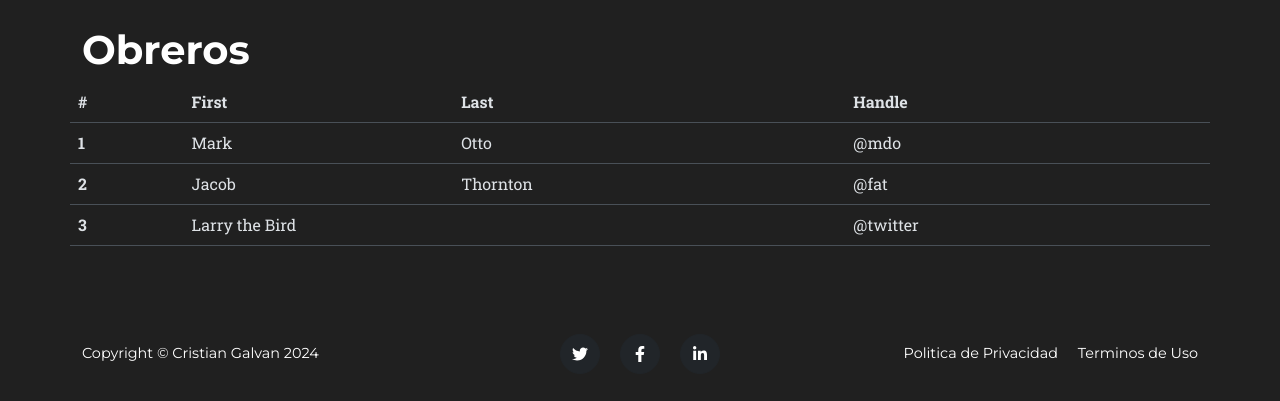
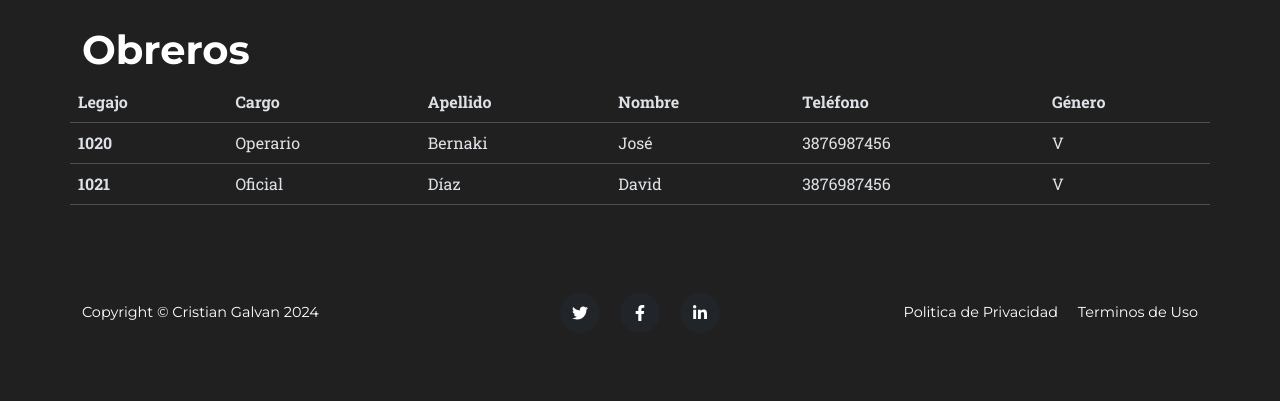
Before and after one commit to gerardorosales2222/epp, a Django app: template app1/templates/obreros.html in a window 1280 px wide. Shown: the part 94-495 px from the top of the page. Run offline with Django 5.2, Linux system fonts and the light colour scheme; the template is opened without the code that fills it: values that come from a table or form of the project are taken from there, others are empty; data comes from the database, SQL or seed files in the repository; both versions use the stored data as it was after the commit; some libraries are stand-ins or nearby versions.

Commit message:
version 18 junio

```diff
--- a/app1/admin.py
+++ b/app1/admin.py
@@ -2,7 +2,7 @@ from django.contrib import admin
 from .models import *
 
 admin.site.register(tipo_cargo)
-admin.site.register(obrero)
+admin.site.register(obreros)
 admin.site.register(material_de_epp)
 admin.site.register(epp)
 admin.site.register(tipo_supervisor)
--- a/app1/models.py
+++ b/app1/models.py
@@ -10,7 +10,7 @@ class tipo_cargo(models.Model):
         verbose_name = 'tipo_cargo'
         verbose_name_plural = 'Tipos de Cargos'
 
-class obrero(models.Model):
+class obreros(models.Model):
     legajo = models.CharField(max_length=4, null=False, verbose_name='Legajo')
     cargo = models.ForeignKey(tipo_cargo, on_delete=models.CASCADE, blank=True, null=True)
     dni = models.CharField(max_length=8, null=False, verbose_name='DNI')
@@ -20,7 +20,7 @@ class obrero(models.Model):
     géneros = [('V', 'Varón'),('M', 'Mujer'),]
     género = models.CharField(max_length=1, choices=géneros)
     def __str__(self):
-        return '%s %s  %s'%(self.legajo, self.apellido, self.nombre)
+        return '%s %s'%(self.apellido, self.nombre)
     class Meta:
         db_table = 'obrero'
         verbose_name = 'obrero'
@@ -62,7 +62,7 @@ class material_de_epp(models.Model):
         verbose_name_plural = 'Materiales'
 
 class epp(models.Model):
-    nombre_epp = models.CharField(max_length=20, null=False, verbose_name='nombre_EPP')
+    nombre_epp = models.CharField(max_length=40, null=False, verbose_name='nombre_EPP')
     material = models.ForeignKey(material_de_epp, on_delete=models.CASCADE, blank=True, null=True)
     stock = models.PositiveIntegerField(default=100)
     def __str__(self):
@@ -74,7 +74,7 @@ class epp(models.Model):
 
 class orden_de_retiro(models.Model):
     codigo = models.PositiveIntegerField()
-    obrero = models.ForeignKey(obrero, on_delete=models.CASCADE, blank=True, null=True)
+    obrero = models.ForeignKey(obreros, on_delete=models.CASCADE, blank=True, null=True)
     epp = models.ForeignKey(epp, on_delete=models.CASCADE, blank=True, null=True)
     supervisor = models.ForeignKey(supervisor, on_delete=models.CASCADE, blank=True, null=True)
     retirado = models.BooleanField(default=False)
--- a/app1/templates/obreros.html
+++ b/app1/templates/obreros.html
@@ -10,33 +10,28 @@
       <h1>Obreros</h1>
       <table class="table">
         <thead>
-          <tr>
-            <th scope="col">#</th>
-            <th scope="col">First</th>
-            <th scope="col">Last</th>
-            <th scope="col">Handle</th>
-          </tr>
+        <tr>
+            <th scope="col">Legajo</th>
+            <th scope="col">Cargo</th>
+            <th scope="col">Apellido</th>
+            <th scope="col">Nombre</th>
+            <th scope="col">Teléfono</th>
+            <th scope="col">Género</th>
+        </tr>
         </thead>
         <tbody>
-          <tr>
-            <th scope="row">1</th>
-            <td>Mark</td>
-            <td>Otto</td>
-            <td>@mdo</td>
-          </tr>
-          <tr>
-            <th scope="row">2</th>
-            <td>Jacob</td>
-            <td>Thornton</td>
-            <td>@fat</td>
-          </tr>
-          <tr>
-            <th scope="row">3</th>
-            <td colspan="2">Larry the Bird</td>
-            <td>@twitter</td>
-          </tr>
+        {% for o in obreros %}
+        <tr>
+            <th scope="row">{{o.legajo}}</th>
+            <td>{{o.cargo}}</td>
+            <td>{{o.apellido}}</td>
+            <td>{{o.nombre}}</td>
+            <td>{{o.tel}}</td>
+            <td>{{o.género}}</td>
+        </tr>
+        {% endfor %}
         </tbody>
-      </table>
+    </table>
     </div>
   </div>
 </div>
--- a/app1/views.py
+++ b/app1/views.py
@@ -17,7 +17,9 @@ def soporte_tecnico(request):
     return render(request,'soporte.html')
 
 def obreros(request):
-    return render(request,'obreros.html')
+    o = obreros.objects.all()
+    lista={'obreros':o}
+    return render(request, 'obreros.html',lista)
 
 def epps(request):
     e = epp.objects.all()
```
Also changed, not shown: app1/migrations/0005_rename_obrero_obreros_alter_material_de_epp_options_and_more.py (added), datos.sqlite3.
